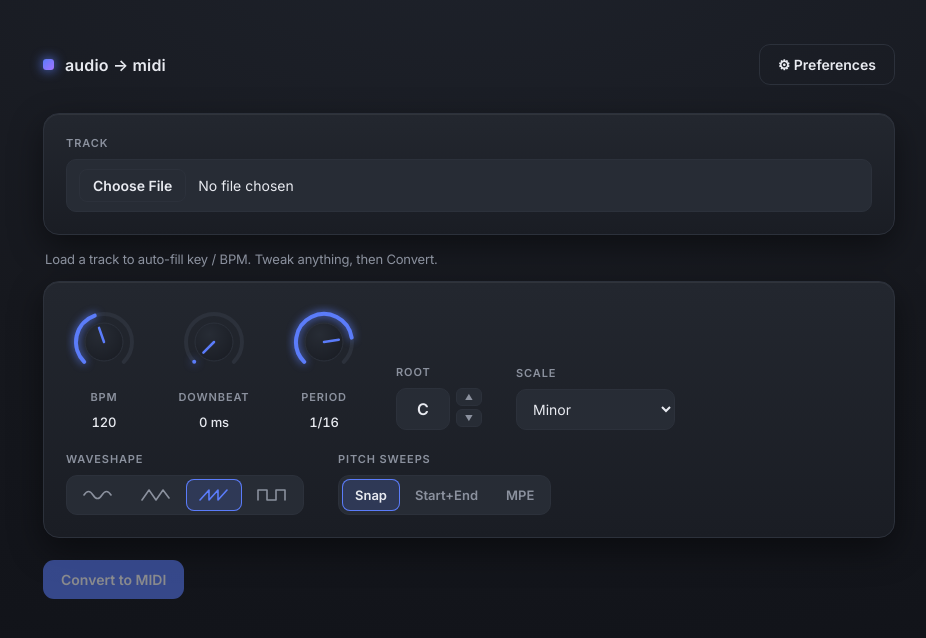
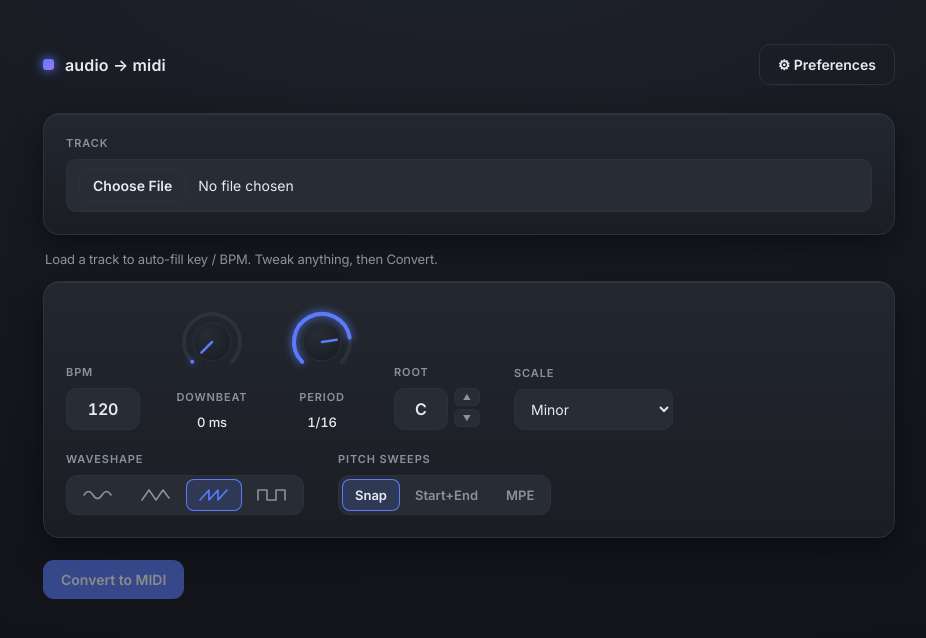
Before and after one commit to KevinYuFu/Midi-TrackAnalysisTool, a React (Vite) app in the folder client/: page / in a window 1280 px wide. Shown: the top 638 px of the page, without its empty margins (171-1097 px from the left). Built offline with nearby package versions, Linux system fonts and the light colour scheme.

Commit message:
BPM: Ableton-style number box (drag to scrub, click to type)
Co-Authored-By: Claude Opus 4.8 <noreply@anthropic.com>

```diff
--- a/client/src/App.tsx
+++ b/client/src/App.tsx
@@ -7,6 +7,7 @@ import {
   type SweepMode,
   type Waveshape,
 } from './api/client'
+import { DragNumber } from './components/DragNumber'
 import { Knob } from './components/Knob'
 import { NoteStepper } from './components/NoteStepper'
 import { Selector } from './components/Selector'
@@ -138,15 +139,16 @@ export default function App() {
 
       <div className="card">
         <div className="module-body">
-          <Knob
-            label="BPM"
-            value={settings.bpm ?? 120}
-            min={60}
-            max={200}
-            step={1}
-            assumed={isAssumed('bpm')}
-            onChange={(v) => set({ bpm: v })}
-          />
+          <div className={`ctl${isAssumed('bpm') ? ' assumed' : ''}`}>
+            <label>BPM</label>
+            <DragNumber
+              value={settings.bpm ?? 120}
+              min={20}
+              max={300}
+              step={1}
+              onChange={(v) => set({ bpm: v })}
+            />
+          </div>
           <Knob
             label="Downbeat"
             value={settings.downbeat_ms}
--- /dev/null
+++ b/client/src/components/DragNumber.tsx
@@ -0,0 +1,83 @@
+import { useRef, useState } from 'react'
+
+interface Props {
+  value: number
+  min?: number
+  max?: number
+  step?: number
+  format?: (v: number) => string
+  onChange: (v: number) => void
+}
+
+// Ableton-style value box: drag up/down to scrub, click (no drag) to type.
+export function DragNumber({
+  value,
+  min = -Infinity,
+  max = Infinity,
+  step = 1,
+  format,
+  onChange,
+}: Props) {
+  const [editing, setEditing] = useState(false)
+  const [draft, setDraft] = useState('')
+  const drag = useRef<{ y: number; value: number; moved: boolean } | null>(null)
+
+  const clamp = (v: number) => Math.min(max, Math.max(min, v))
+  const quantize = (v: number) => clamp(Math.round(v / step) * step)
+
+  const onPointerDown = (e: React.PointerEvent<HTMLDivElement>) => {
+    ;(e.target as Element).setPointerCapture(e.pointerId)
+    drag.current = { y: e.clientY, value, moved: false }
+  }
+
+  const onPointerMove = (e: React.PointerEvent<HTMLDivElement>) => {
+    if (!drag.current) return
+    const dy = drag.current.y - e.clientY
+    if (Math.abs(dy) > 2) drag.current.moved = true
+    onChange(quantize(drag.current.value + (dy / 3) * step))
+  }
+
+  const onPointerUp = () => {
+    const d = drag.current
+    drag.current = null
+    if (d && !d.moved) {
+      setDraft(String(value))
+      setEditing(true)
+    }
+  }
+
+  const commit = () => {
+    const n = parseFloat(draft)
+    if (!Number.isNaN(n)) onChange(quantize(n))
+    setEditing(false)
+  }
+
+  if (editing) {
+    return (
+      <input
+        className="dragnum-input"
+        autoFocus
+        value={draft}
+        onFocus={(e) => e.target.select()}
+        onChange={(e) => setDraft(e.target.value)}
+        onBlur={commit}
+        onKeyDown={(e) => {
+          if (e.key === 'Enter') commit()
+          if (e.key === 'Escape') setEditing(false)
+        }}
+      />
+    )
+  }
+
+  return (
+    <div
+      className="dragnum"
+      style={{ cursor: 'ns-resize', touchAction: 'none' }}
+      onPointerDown={onPointerDown}
+      onPointerMove={onPointerMove}
+      onPointerUp={onPointerUp}
+    >
+      {format ? format(value) : value}
+    </div>
+  )
+}
--- a/client/src/styles.css
+++ b/client/src/styles.css
@@ -249,6 +249,27 @@ button:disabled { opacity: 0.5; cursor: not-allowed; box-shadow: none; filter: n
 
 .actions { margin-top: 22px; }
 
+/* --- Ableton-style draggable / typeable number box --- */
+.dragnum,
+.dragnum-input {
+  min-width: 74px;
+  padding: 10px 14px;
+  border-radius: 10px;
+  background: var(--surface-2);
+  color: var(--text);
+  border: 1px solid var(--border);
+  font-family: inherit;
+  font-size: 16px;
+  font-weight: 600;
+  font-variant-numeric: tabular-nums;
+  text-align: center;
+}
+.dragnum { user-select: none; }
+.dragnum:hover { border-color: var(--accent); }
+.dragnum-input { outline: none; }
+.dragnum-input:focus { border-color: var(--accent); box-shadow: 0 0 0 3px var(--accent-soft); }
+.ctl.assumed .dragnum { border-color: var(--assumed); background: var(--assumed-bg); }
+
 /* --- Ableton-style root note picker --- */
 .note-stepper { position: relative; display: inline-flex; align-items: stretch; gap: 6px; }
 .note-value {
```
